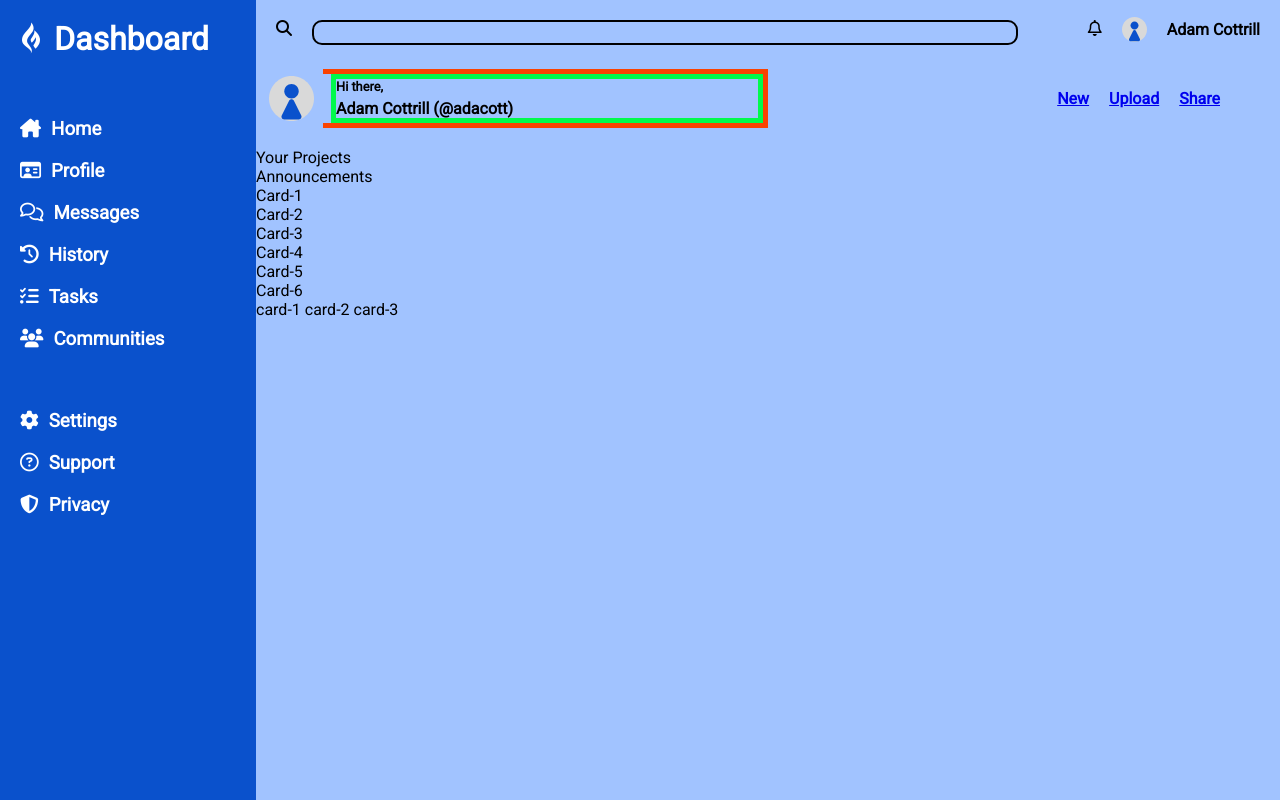
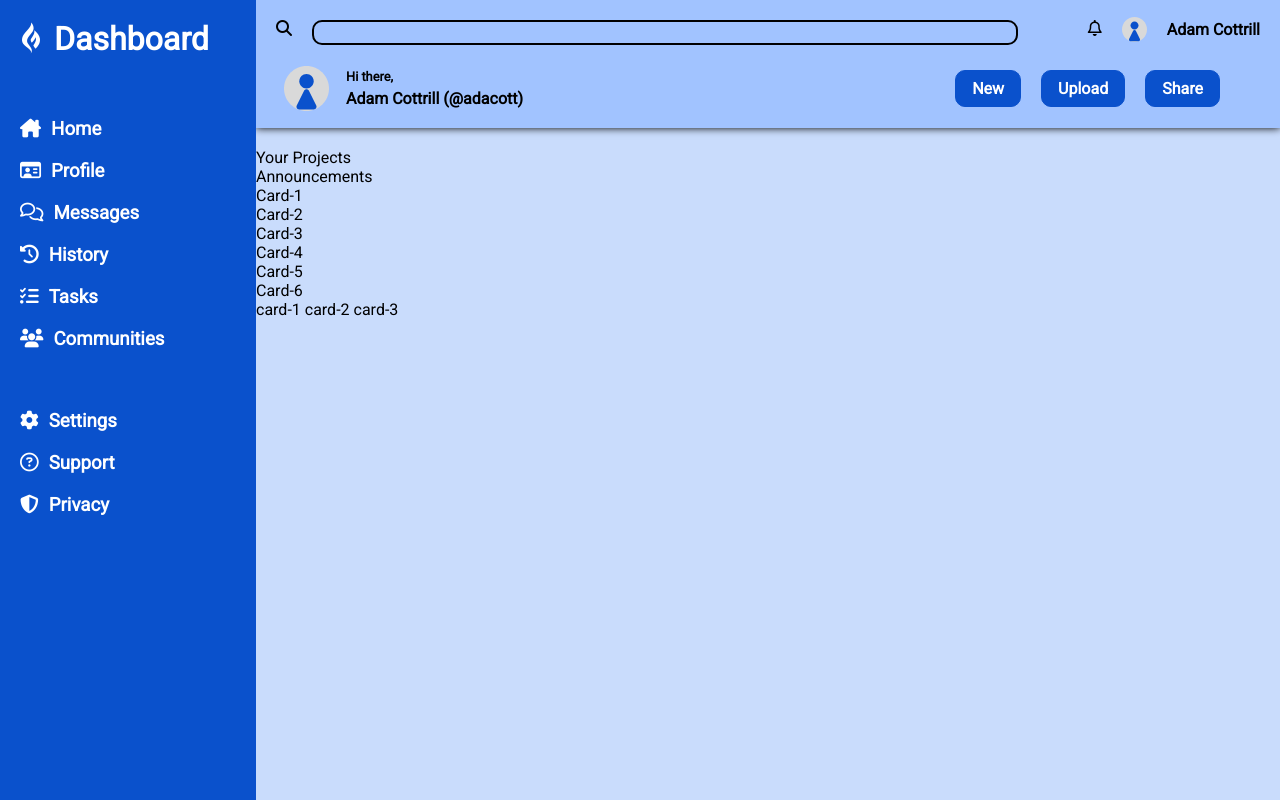
Before and after one commit to adacott/admin-dashboard, a plain HTML site: page index.html in a window 1280 px wide. Drawn offline with Linux system fonts and the light colour scheme.

Commit message:
Finished header buttons, added depth effect

```diff
--- a/style.css
+++ b/style.css
@@ -3,7 +3,7 @@
 * {
   margin: 0;
   padding: 0;
-  background-color: #a1c3ff;
+  background-color: #c9dcfc;
   box-sizing: border-box;
   font-family: "Roboto", sans-serif;
 }
@@ -13,6 +13,12 @@ body {
   display: grid;
   grid-template-columns: 1fr 4fr;
   grid-template-rows: 1fr 5fr;
+}
+
+a {
+  text-decoration: none;
+  list-style-type: none;
+  color: white;
 }
 
 /* Sidebar group */
@@ -61,6 +67,12 @@ body {
   grid-column: 2 / 3;
   grid-row: 1 / 2;
   font-weight: 1000;
+  box-shadow: 0 0 8px black;
+  margin-bottom: 20px;
+}
+
+.header * {
+  background-color: #a1c3ff;
 }
 
 .header-container {
@@ -95,19 +107,16 @@ body {
   grid-template-columns: 1fr 1fr;
   place-content: start;
   margin-top: -20px;
+  margin-left: 20px;
   padding: 20px;
 }
 
 .header .left-side {
-  border: 5px solid rgb(250, 67, 1);
+  /* border: 5px solid rgb(250, 67, 1); */
   display: grid;
   grid-template-columns: 30px auto;
   align-items: center;
   gap: 20px;
-}
-
-.header .profile-container {
-  border: 5px solid rgb(1, 250, 76);
 }
 
 .header .profile-container .profile-name {
@@ -133,6 +142,17 @@ body {
   padding-right: 40px;
 }
 
+.header .buttons>* {
+  border: 1px solid #0a51cc;
+  background-color: #0a51cc;
+  padding: 8px 16px;
+  border-radius: 10px;
+}
+
+.header .buttons>*:hover {
+  background-color: white;
+  color: #0a51cc;
+}
 
 
 /* Main group */
```
